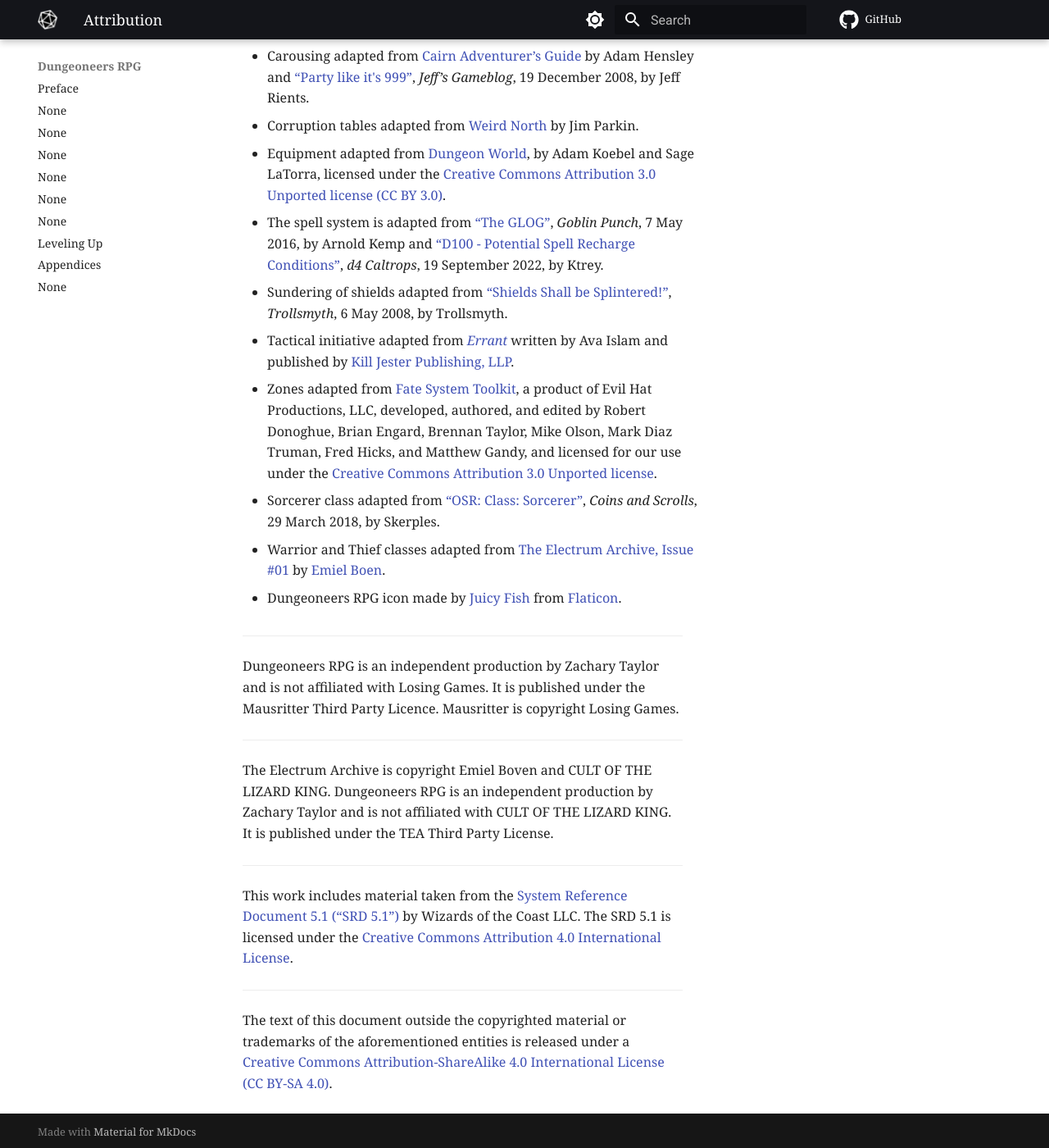
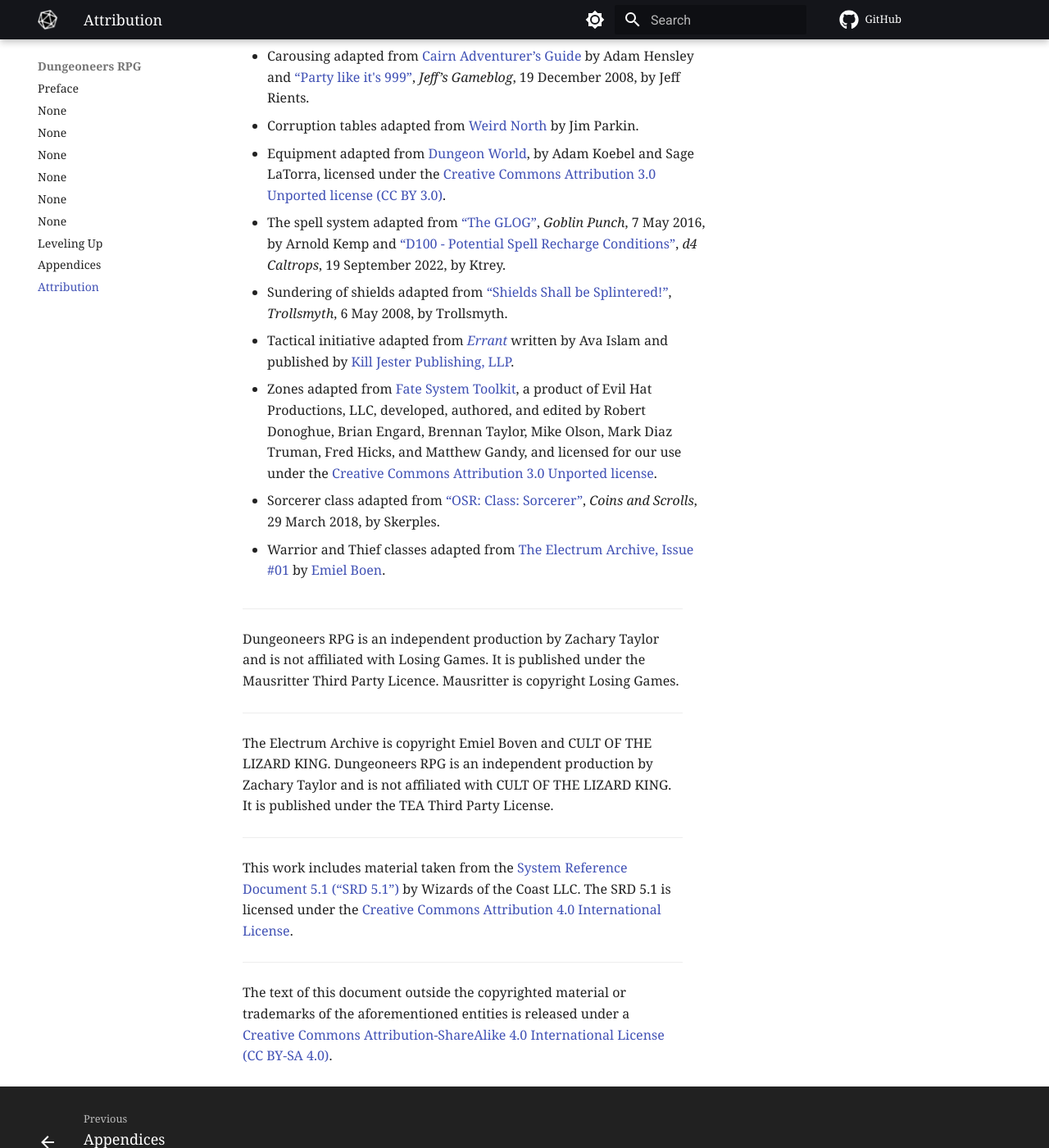
Before and after one commit to joemoose/dungeoneers.d20, an MkDocs documentation site: the page built from docs/attribution.md, in a window 1280 px wide and 1400 px high, scrolled down 325 px. Shown: the whole window at 82% size. Built offline with MkDocs 1.6.1 and Material for MkDocs 9.7.7, drawn with Linux system fonts in a browser that asks for light colours; comment, search, counter and statistics services are not loaded.

Commit message:
Update and rename Attribution.md to attribution.md

```diff
--- a/docs/Attribution.md
+++ b/docs/attribution.md
@@ -12,7 +12,7 @@
 
 - Equipment adapted from [Dungeon World](https://dungeon-world.com/), by Adam Koebel and Sage LaTorra, licensed under the [Creative Commons Attribution 3.0 Unported license (CC BY 3.0)](http://creativecommons.org/licenses/by/3.0/).
 
-- The spell system is adapted from [“The GLOG”](https://goblinpunch.blogspot.com/2016/05/the-glog.html), *Goblin Punch*, 7 May 2016, by Arnold Kemp and [“D100 - Potential Spell Recharge Conditions”](https://blog.d4caltrops.com/2022/09/d100-potential-spell-recharge-conditions.html), *d4 Caltrops*, 19 September 2022, by Ktrey.
+- The spell system adapted from [“The GLOG”](https://goblinpunch.blogspot.com/2016/05/the-glog.html), *Goblin Punch*, 7 May 2016, by Arnold Kemp and [“D100 - Potential Spell Recharge Conditions”](https://blog.d4caltrops.com/2022/09/d100-potential-spell-recharge-conditions.html), *d4 Caltrops*, 19 September 2022, by Ktrey.
 
 - Sundering of shields adapted from [“Shields Shall be Splintered!”](https://trollsmyth.blogspot.com/2008/05/shields-shall-be-splintered.html), *Trollsmyth*, 6 May 2008, by Trollsmyth.
 
@@ -23,8 +23,6 @@
 - Sorcerer class adapted from [“OSR: Class: Sorcerer”](https://coinsandscrolls.blogspot.com/2018/03/osr-class-sorcerer.html), *Coins and Scrolls*, 29 March 2018, by Skerples.
 
 - Warrior and Thief classes adapted from [The Electrum Archive, Issue #01](https://emielboven.itch.io/tea-01) by [Emiel Boen](https://www.electrumarchive.com).
-
-- Dungeoneers RPG icon made by [Juicy Fish](https://www.flaticon.com/authors/juicy-fish) from [Flaticon](https://www.flaticon.com).
 
 ---
 
```
